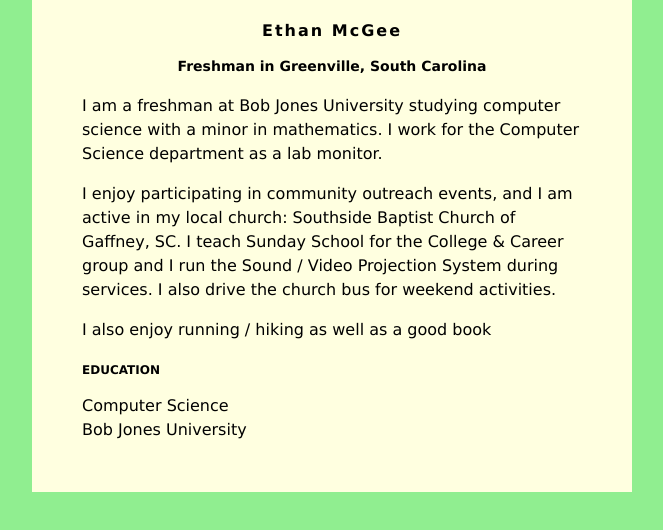
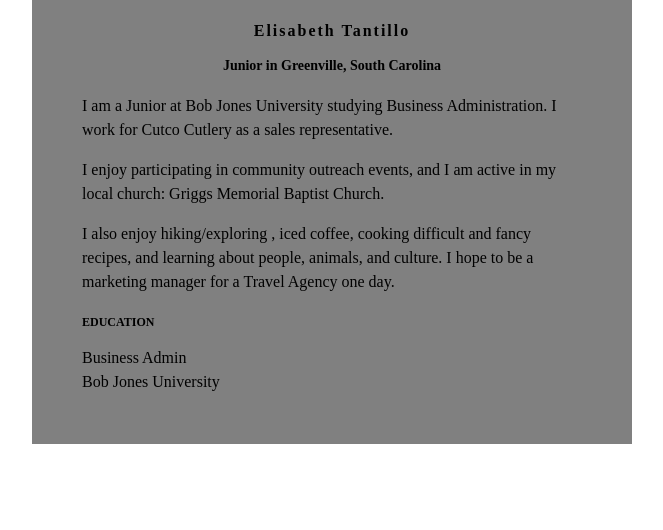
Before and after one commit to etantillo/etantillo, a plain HTML site: page index.html in a window 1280 px wide. Shown: the whole page, without its empty margins (308-971 px from the left). Drawn offline with Linux system fonts and the light colour scheme.

Commit message:
Update index.html

```diff
--- a/index.html
+++ b/index.html
@@ -2,11 +2,11 @@
 <head>
 <style>
 body {
-    background: lightgreen;
-    font-family: Verdana;
+    background: dustypink;
+    font-family: LingWaiTC;
 }
 #content {
-    background: lightyellow;
+    background: grey;
     min-width: 200px;
     max-width: 500px;
     padding: 50px;
@@ -30,19 +30,19 @@ h3 {
 </head>
 <body>
     <div id="content">
-        <h1>Ethan McGee</h1>
-        <h2>Freshman in Greenville, South Carolina</h2>
+        <h1>Elisabeth Tantillo</h1>
+        <h2>Junior in Greenville, South Carolina</h2>
 
-         <p>I am a freshman at Bob Jones University studying computer science with a minor in mathematics. I work for the Computer Science department as a lab monitor.</p>
+         <p>I am a Junior at Bob Jones University studying Business Administration. I work for Cutco Cutlery as a sales representative.</p>
          <p>
-            I enjoy participating in community outreach events, and I am active in my local church: Southside Baptist Church of Gaffney, SC.  I teach Sunday School for the College &amp; Career group and I run the Sound / Video Projection System during services.  I also drive the church bus for weekend activities.
+            I enjoy participating in community outreach events, and I am active in my local church: Griggs Memorial Baptist Church.
          </p>
          <p>
-            I also enjoy running / hiking as well as a good book
+            I also enjoy hiking/exploring , iced coffee, cooking difficult and fancy recipes, and learning about people, animals, and culture. I hope to be a marketing manager for a Travel Agency one day.
          </p>
 
         <h3>EDUCATION</h3>
-        Computer Science<br>
+     Business Admin<br>
         Bob Jones University
     </div>
 
```
